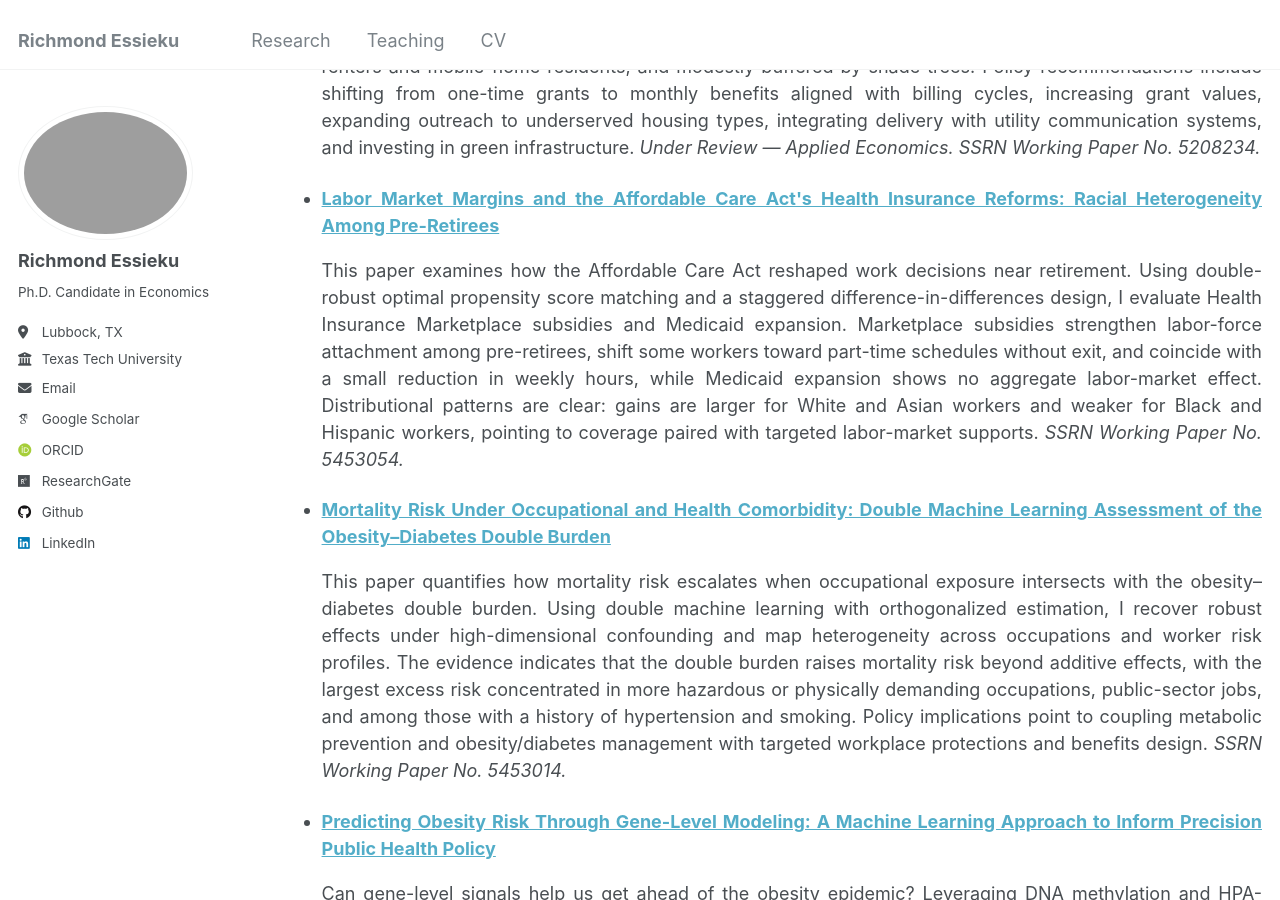
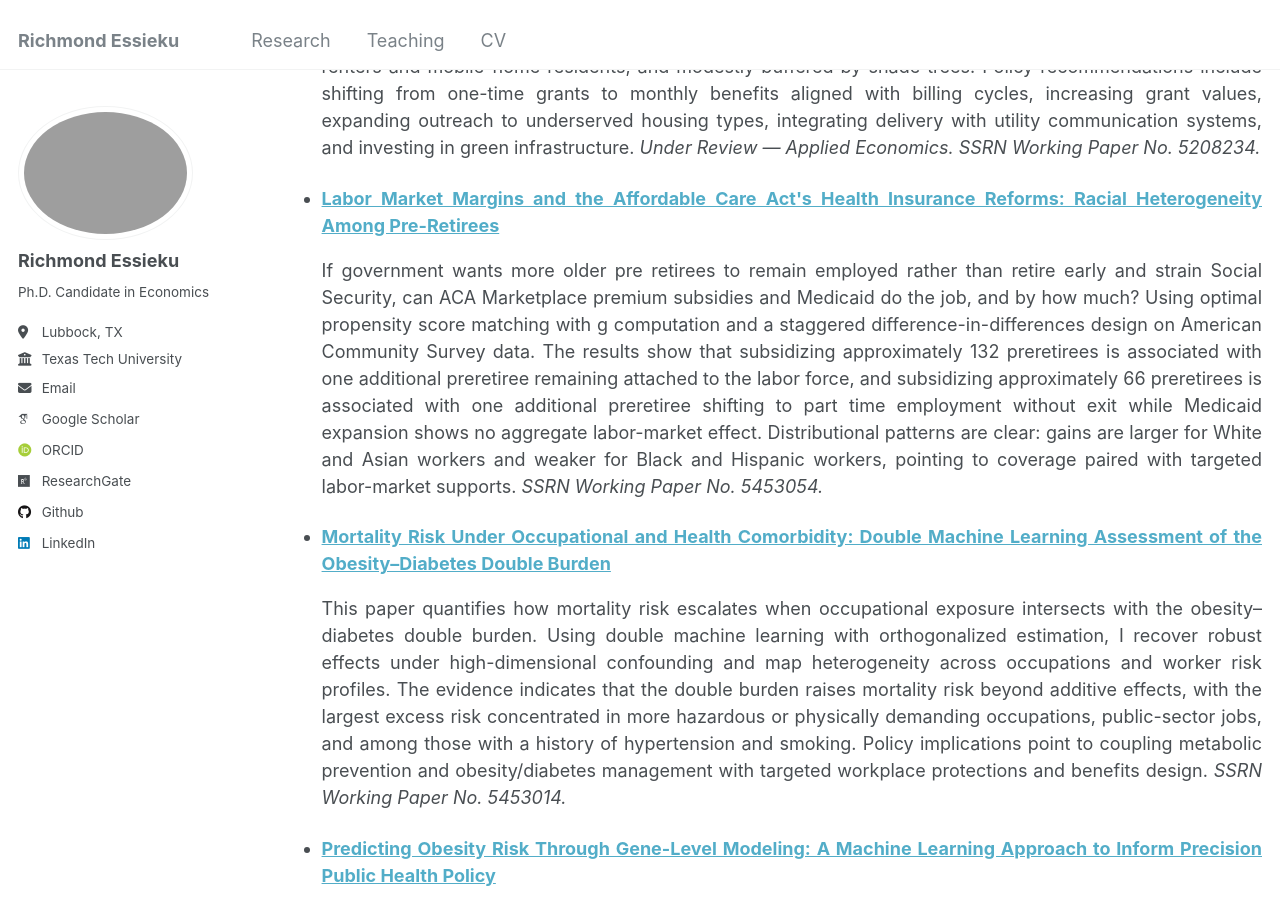
Before and after one commit to essieku/essieku.github.io, a Jekyll site: the page built from _pages/publications.html, in a window 1280 px wide and 900 px high, scrolled down 2193 px. Built offline with Jekyll 4.4.1, drawn with Linux system fonts in a browser that asks for light colours; some web fonts are replaced.

Commit message:
Update publications.html

```diff
--- a/_pages/publications.html
+++ b/_pages/publications.html
@@ -119,7 +119,7 @@ author_profile: true
         </a>
       </strong>
       <p>
-        This paper examines how the Affordable Care Act reshaped work decisions near retirement. Using double-robust optimal propensity score matching and a staggered difference-in-differences design, I evaluate Health Insurance Marketplace subsidies and Medicaid expansion. Marketplace subsidies strengthen labor-force attachment among pre-retirees, shift some workers toward part-time schedules without exit, and coincide with a small reduction in weekly hours, while Medicaid expansion shows no aggregate labor-market effect. Distributional patterns are clear: gains are larger for White and Asian workers and weaker for Black and Hispanic workers, pointing to coverage paired with targeted labor-market supports. <em>SSRN Working Paper No. 5453054.</em>
+        If government wants more older pre retirees to remain employed rather than retire early and strain Social Security, can ACA Marketplace premium subsidies and Medicaid do the job, and by how much? Using optimal propensity score matching with g computation and a staggered difference-in-differences design on American Community Survey data. The results show that subsidizing approximately 132 preretirees is associated with one additional preretiree remaining attached to the labor force, and subsidizing approximately 66 preretirees is associated with one additional preretiree shifting to part time employment without exit while Medicaid expansion shows no aggregate labor-market effect. Distributional patterns are clear: gains are larger for White and Asian workers and weaker for Black and Hispanic workers, pointing to coverage paired with targeted labor-market supports. <em>SSRN Working Paper No. 5453054.</em>
       </p>
     </li>
   </ul>
```
